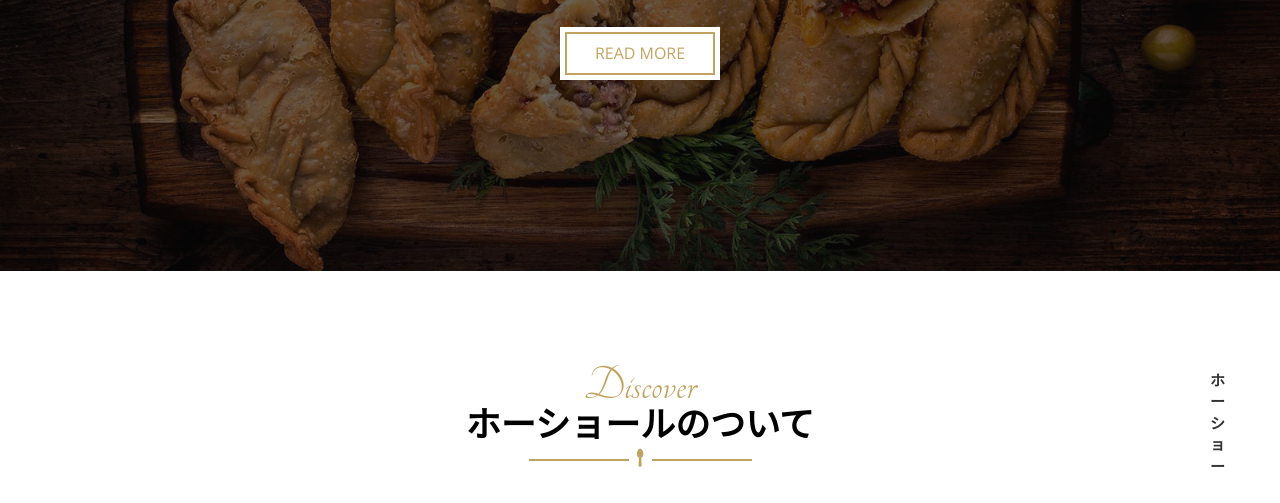
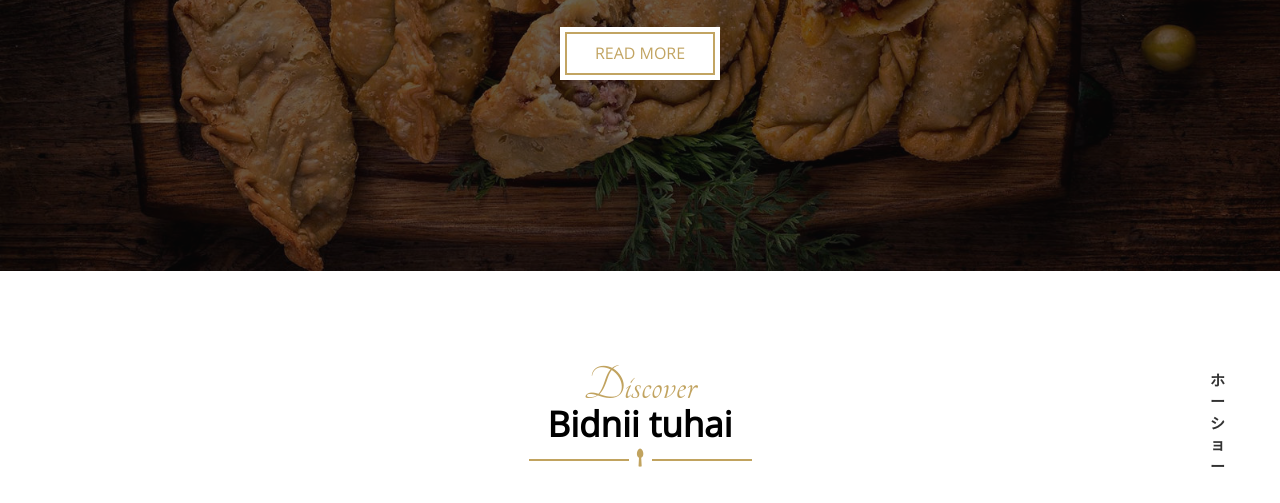
Before and after one commit to dorjzodovsuren/Mongolian-Tent, a plain HTML site: page Mongolia.html in a window 1280 px wide. Shown: the part 449-952 px from the top of the page. Drawn offline with nearby package versions, Linux system fonts and the light colour scheme.

Commit message:
Changed description
Mongolian food section

```diff
--- a/Mongolia.html
+++ b/Mongolia.html
@@ -149,7 +149,7 @@
           <div class="mu-about-us-area">
             <div class="mu-title">
               <span class="mu-subtitle">Discover</span>
-              <h2>ホーショールのついて</h2>
+              <h2>Bidnii tuhai</h2>
               <i class="fa fa-spoon"></i>
               <span class="mu-title-bar"></span>
             </div>
```
